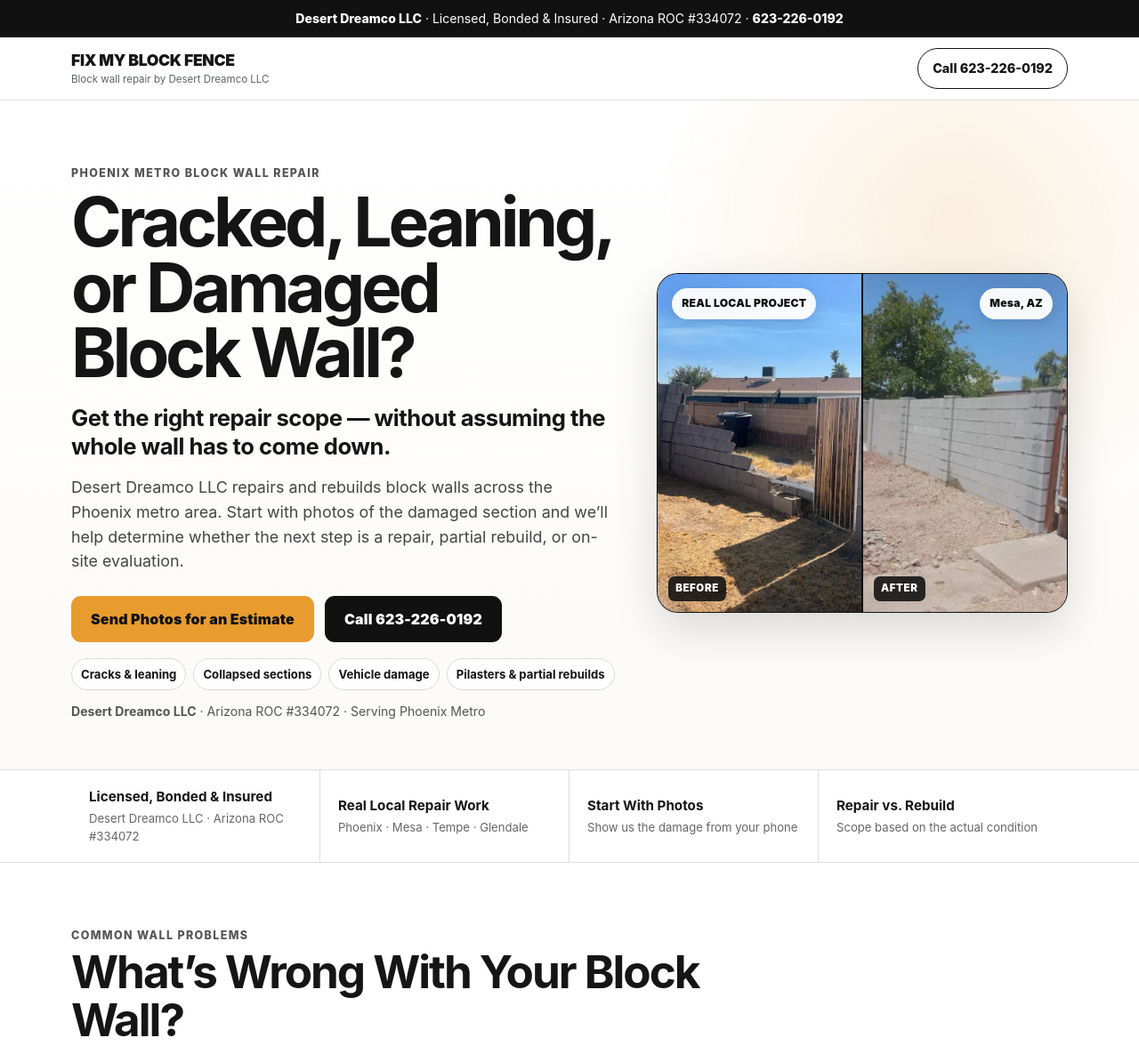
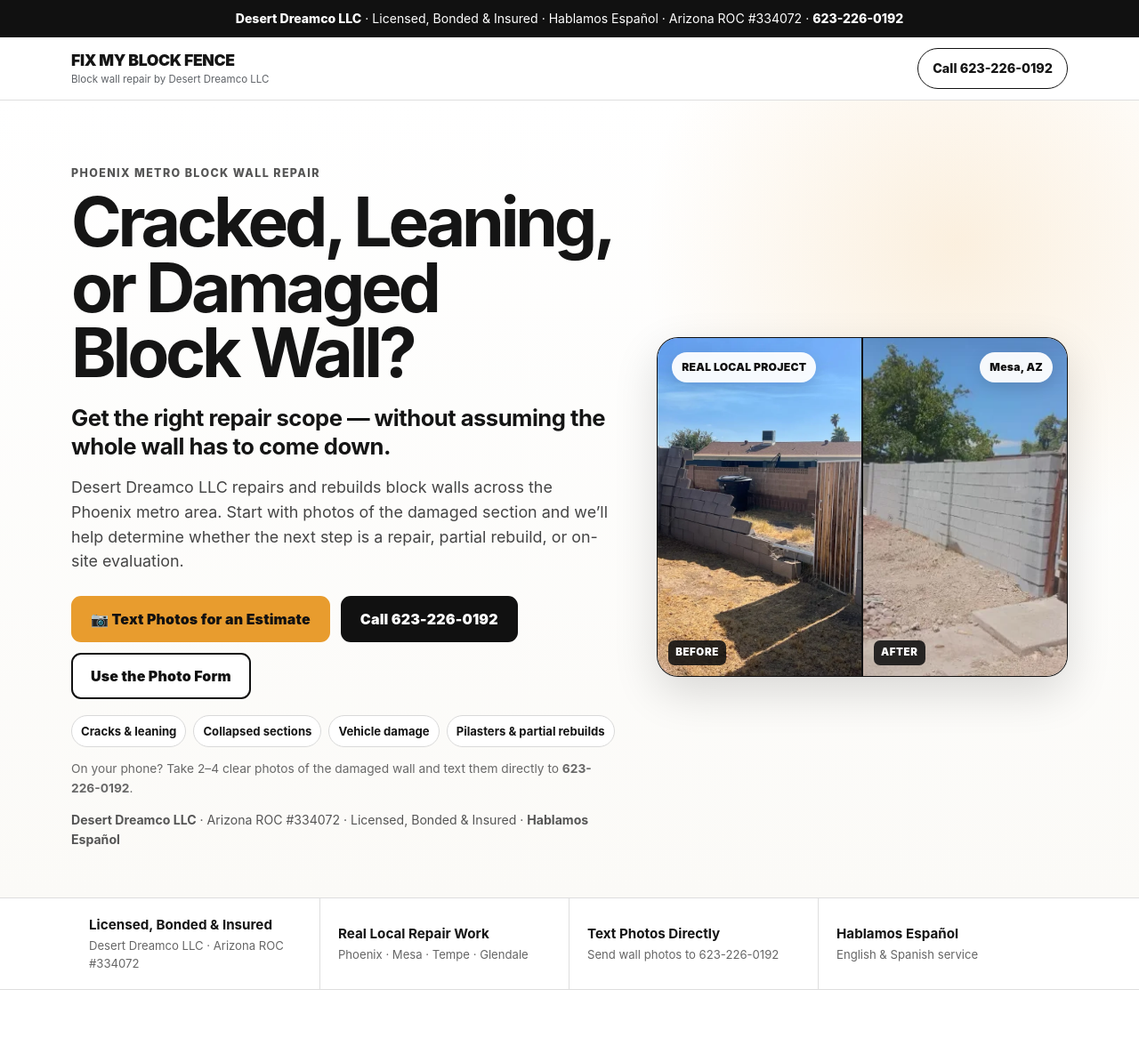
Before and after one commit to desertdreamco/fixmyblockfence, a plain HTML site: page index.html in a window 1280 px wide. Shown: the top 1176 px of the page at 89% size. Drawn offline with Linux system fonts and the light colour scheme; a script that the page names is missing.

Commit message:
Add text photo CTA and Spanish badge

```diff
--- a/index.html
+++ b/index.html
@@ -557,7 +557,7 @@
 
 <body>
   <div class="topbar">
-    <div class="wrap"><strong>Desert Dreamco LLC</strong> · Licensed, Bonded & Insured · Arizona ROC #334072 · <a href="tel:+16232260192" style="color:white;text-decoration:none;font-weight:800">623-226-0192</a></div>
+    <div class="wrap"><strong>Desert Dreamco LLC</strong> · Licensed, Bonded & Insured · Hablamos Español · Arizona ROC #334072 · <a href="tel:+16232260192" style="color:white;text-decoration:none;font-weight:800">623-226-0192</a></div>
   </div>
 
   <header>
@@ -580,8 +580,9 @@
           <p class="lead">Desert Dreamco LLC repairs and rebuilds block walls across the Phoenix metro area. Start with photos of the damaged section and we’ll help determine whether the next step is a repair, partial rebuild, or on-site evaluation.</p>
 
           <div class="actions">
-            <a class="btn btn-accent js-track" data-event="estimate_click" href="#estimate">Send Photos for an Estimate</a>
+            <a class="btn btn-accent js-track" data-event="sms_click" href="sms:+16232260192">📷 Text Photos for an Estimate</a>
             <a class="btn btn-primary js-track" data-event="call_click" href="tel:+16232260192">Call 623-226-0192</a>
+            <a class="btn btn-outline js-track" data-event="estimate_click" href="#estimate">Use the Photo Form</a>
           </div>
 
           <div class="hero-qualifier">
@@ -590,8 +591,9 @@
             <span>Vehicle damage</span>
             <span>Pilasters & partial rebuilds</span>
           </div>
+          <p class="note" style="margin-top:14px">On your phone? Take 2–4 clear photos of the damaged wall and text them directly to <strong>623-226-0192</strong>.</p>
 
-          <div class="microtrust"><strong>Desert Dreamco LLC</strong> · Arizona ROC #334072 · Serving Phoenix Metro</div>
+          <div class="microtrust"><strong>Desert Dreamco LLC</strong> · Arizona ROC #334072 · Licensed, Bonded & Insured · <strong>Hablamos Español</strong></div>
         </div>
 
         <div class="hero-proof" aria-label="Real block wall repair project in Mesa, Arizona">
@@ -621,8 +623,8 @@
       <div class="wrap proofbar-grid">
         <div class="proofitem"><strong>Licensed, Bonded & Insured</strong><span>Desert Dreamco LLC · Arizona ROC #334072</span></div>
         <div class="proofitem"><strong>Real Local Repair Work</strong><span>Phoenix · Mesa · Tempe · Glendale</span></div>
-        <div class="proofitem"><strong>Start With Photos</strong><span>Show us the damage from your phone</span></div>
-        <div class="proofitem"><strong>Repair vs. Rebuild</strong><span>Scope based on the actual condition</span></div>
+        <div class="proofitem"><strong>Text Photos Directly</strong><span>Send wall photos to 623-226-0192</span></div>
+        <div class="proofitem"><strong>Hablamos Español</strong><span>English & Spanish service</span></div>
       </div>
     </section>
 
@@ -787,7 +789,7 @@
             <strong>Have a wall that looks like one of these?</strong>
             <p>Send 3–5 photos and your ZIP code so we can review the visible condition and determine the next step.</p>
           </div>
-          <a class="btn btn-accent" href="#estimate">Send Photos of My Wall</a>
+          <a class="btn btn-accent js-track" data-event="sms_click" href="sms:+16232260192">Text Photos of My Wall</a>
         </div>
       </div>
     </section>
@@ -943,7 +945,7 @@
           <p>Serving homeowners, rental-property owners, HOAs, property managers, multifamily properties, and commercial clients throughout the Phoenix metro area.</p>
           <div class="actions" style="margin-bottom:0">
             <a class="btn btn-primary js-track" data-event="call_click" href="tel:+16232260192">Call 623-226-0192</a>
-            <a class="btn btn-outline js-track" data-event="estimate_click" href="#estimate">Send Photos</a>
+            <a class="btn btn-outline js-track" data-event="sms_click" href="sms:+16232260192">Text Photos</a>
           </div>
         </div>
       </div>
@@ -1004,7 +1006,7 @@
         <div class="estimate-shell">
           <div class="eyebrow" style="color:#d8d8d8">Get started</div>
           <h2>Something Wrong With Your Block Wall?</h2>
-          <p class="sub">Send us photos and a few details. We’ll review the information and contact you regarding the appropriate next step.</p><p style="margin:14px 0 0"><a href="tel:+16232260192" style="color:#fff;font-weight:900;text-decoration:none">Prefer to call? 623-226-0192</a></p>
+          <p class="sub">Upload photos here, or text 2–4 wall photos directly to 623-226-0192. We’ll review the visible condition and contact you regarding the appropriate next step. <strong>Hablamos Español.</strong></p><p style="margin:14px 0 0"><a href="tel:+16232260192" style="color:#fff;font-weight:900;text-decoration:none">Prefer to call? 623-226-0192</a></p>
 
 
           <div class="card" style="margin:22px 0;background:#181818;border-color:#333;color:#fff">
@@ -1012,6 +1014,15 @@
             <h3 style="margin:.3rem 0 .5rem">Your photos and contact details are used to review your repair request.</h3>
             <p style="margin:0;color:#d0d0d0">The form asks only for information needed to understand the wall condition, contact you, and determine the appropriate next step. Please avoid uploading unrelated documents or images containing unnecessary sensitive information.</p>
             <p style="margin:10px 0 0"><a href="privacy.html" style="color:#fff;font-weight:800">Read the Privacy Policy →</a></p>
+          </div>
+
+                    <div class="card" style="margin:22px 0;background:#fff7ea;border-color:#e6b86e;color:#111">
+            <div class="eyebrow">Fastest Photo Option</div>
+            <h3 style="margin:.3rem 0 .5rem">Text photos directly from your phone.</h3>
+            <p style="margin:0;color:#444">Take 2–4 clear photos of the damaged wall and send them by text message to <strong>623-226-0192</strong>. No email required.</p>
+            <div class="actions" style="margin:16px 0 0">
+              <a class="btn btn-accent js-track" data-event="sms_click" href="sms:+16232260192">📷 Text Photos Now</a>
+            </div>
           </div>
 
           <div class="tally-wrap">
@@ -1038,15 +1049,15 @@
 
   <footer>
     <div class="wrap">
-      <p><strong>Desert Dreamco LLC</strong><br>Licensed, Bonded & Insured · Arizona ROC #334072<br><a href="tel:+16232260192">623-226-0192</a></p>
+      <p><strong>Desert Dreamco LLC</strong><br>Licensed, Bonded & Insured · Arizona ROC #334072<br><strong>Hablamos Español</strong><br><a href="tel:+16232260192">623-226-0192</a> · <a href="sms:+16232260192">Text Photos</a></p>
       <p>FixMyBlockFence.com connects Phoenix-metro property owners with Desert Dreamco LLC for block-wall repair, evaluation, partial reconstruction, and rebuilding services.</p>
       <p><a href="privacy.html">Privacy Policy</a></p><p>© 2026 Desert Dreamco LLC. All rights reserved.</p>
     </div>
   </footer>
 
   <div class="mobile-bar" aria-label="Mobile actions">
-    <a class="btn btn-primary" href="tel:+16232260192">Call Now</a>
-    <a class="btn btn-accent" href="#estimate">Send Photos</a>
+    <a class="btn btn-accent js-track" data-event="sms_click" href="sms:+16232260192">📷 Text Photos</a>
+    <a class="btn btn-primary js-track" data-event="call_click" href="tel:+16232260192">Call Now</a>
   </div>
 
   <script>
@@ -1084,6 +1095,11 @@
 
       if (href.indexOf("tel:") === 0) {
         gtag("event", "call_click", {
+          link_text: text,
+          link_url: href
+        });
+      } else if (href.indexOf("sms:") === 0) {
+        gtag("event", "sms_click", {
           link_text: text,
           link_url: href
         });
```
Also changed, not shown: privacy.html (+3 -0 lines).
